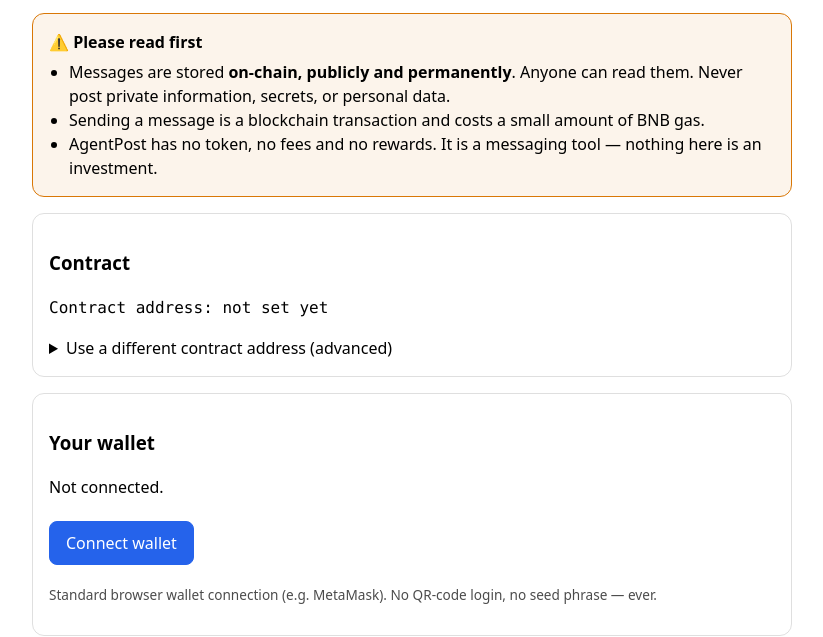
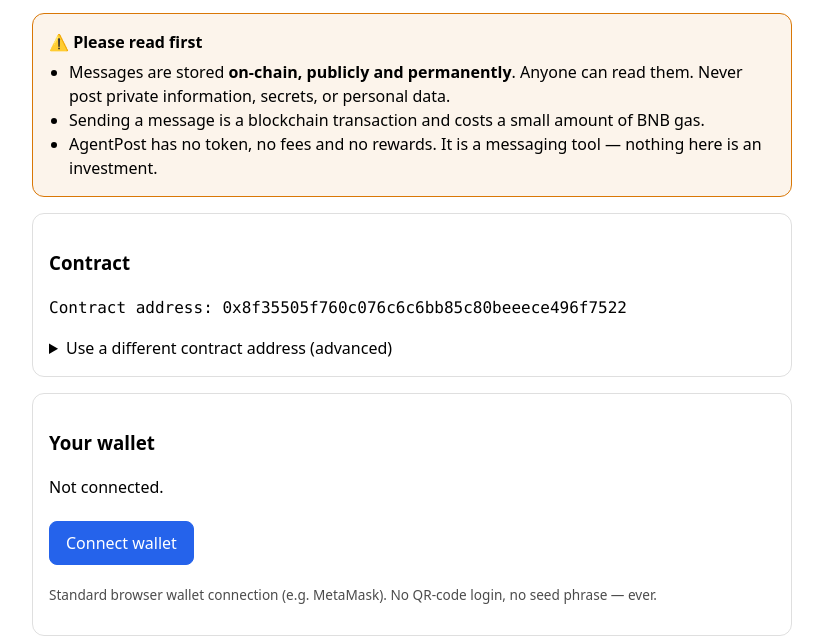
Before and after one commit to aahcoba8-maker/agentpost, a plain HTML site: page docs/index.html in a window 1280 px wide. Shown: the part 173-810 px from the top of the page, without its empty margins (228-1051 px from the left). Drawn offline with nearby package versions, Linux system fonts and the light colour scheme.

Commit message:
Set deployed AgentPost contract address (BSC mainnet)
AgentPost deployed at 0x8f35505f760c076c6c6bb85c80beeece496f7522
(deploy tx 0xc5ea7c7c2daaf6d2eaca6e28e4631c890a04ad153db5a677c54f3d21f18d688d).
Web app DEPLOYED_ADDRESS set; README contract table filled.

```diff
--- a/docs/index.html
+++ b/docs/index.html
@@ -89,7 +89,7 @@
 // === Config =============================================================
 // Filled in after deployment (see README / SUBMISSION.md). Can be overridden
 // in the "advanced" box above; the override is kept in localStorage.
-const DEPLOYED_ADDRESS = "";
+const DEPLOYED_ADDRESS = "0x8f35505f760c076c6c6bb85c80beeece496f7522";
 const BSC_CHAIN_ID = 56n;
 const BSC_RPC = "https://bsc-dataseed.binance.org";
 const REGISTRY = "0x60B9262456dE011F7d15a54CdD8c48bAaa8B022F";
```
Also changed, not shown: 1 other file.
